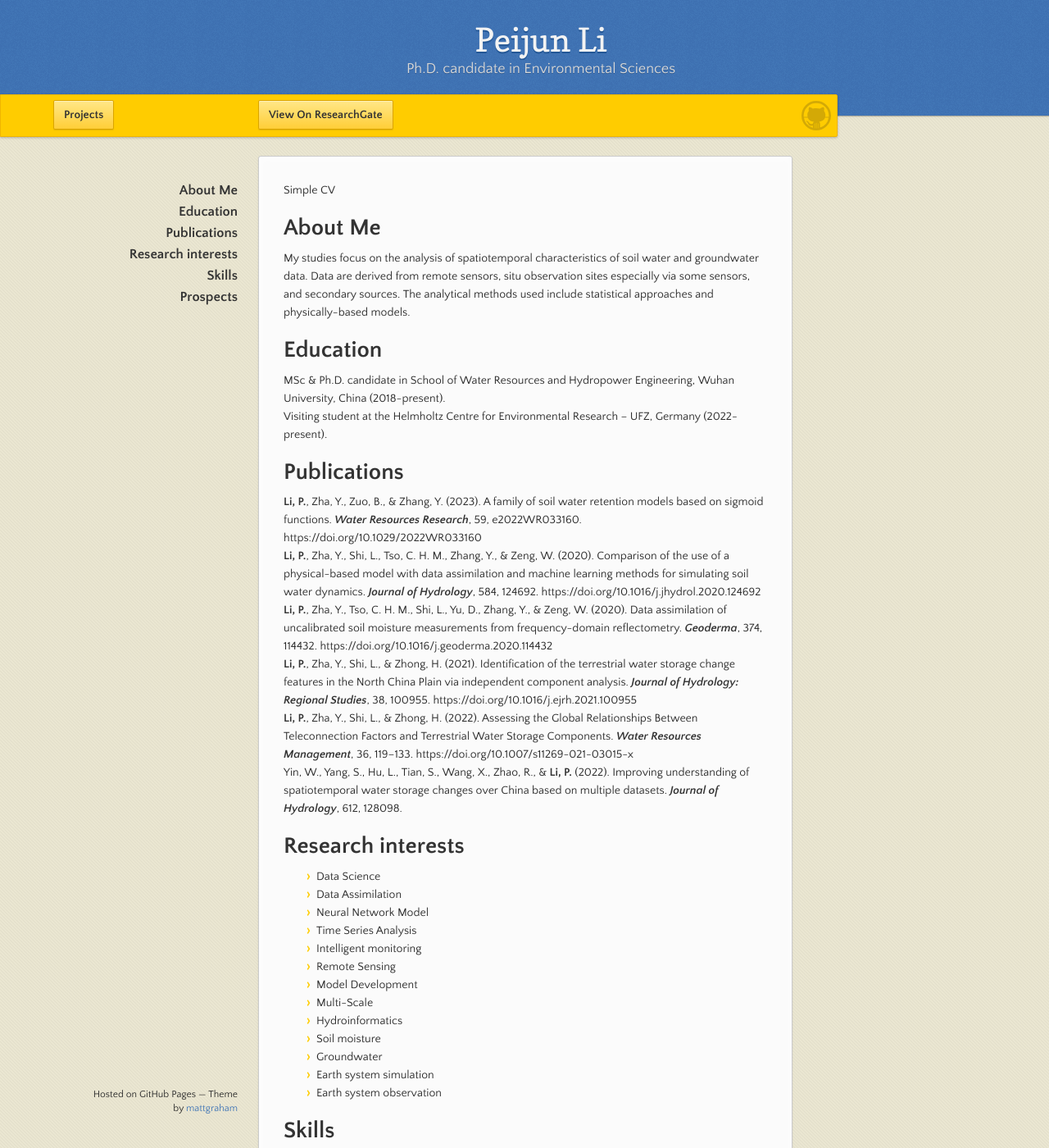
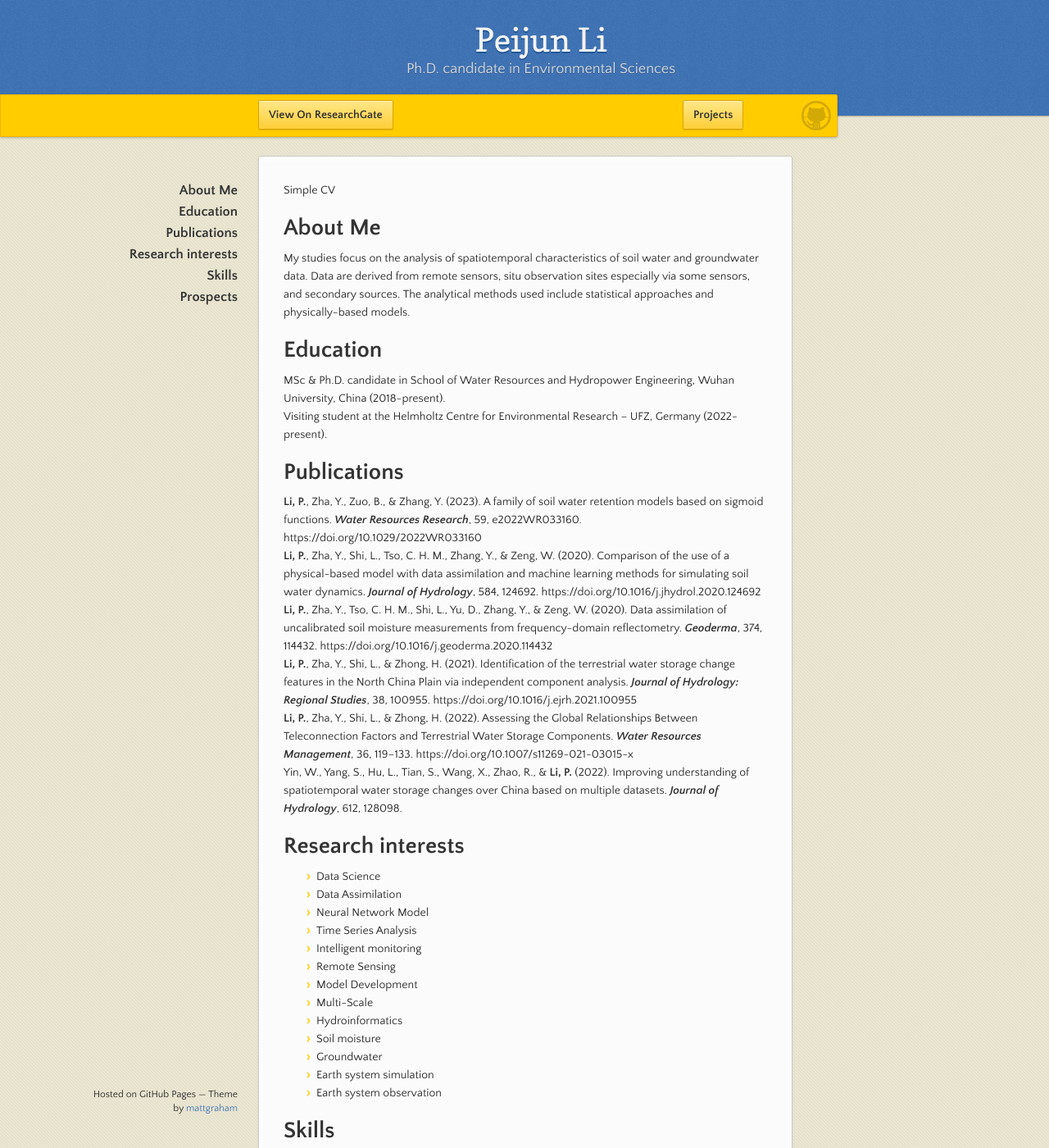
Before and after one commit to PercyLeeMaxWell/PercyLeeMaxWell.github.io, a Jekyll site: the page built from index.md, in a window 1280 px wide and 1400 px high. Shown: the whole window at 82% size. Built offline with Jekyll 4.4.1, drawn with Linux system fonts in a browser that asks for light colours.

Commit message:
Update jekyll-theme-leap-day.scss

```diff
--- a/_sass/jekyll-theme-leap-day.scss
+++ b/_sass/jekyll-theme-leap-day.scss
@@ -246,7 +246,7 @@ header {
 
   .fork2 {
     position:fixed;
-    margin-left:5%;
+    margin-left:65%;
     padding: 10px 12px;
     margin-top: 6px;
     line-height:14px;
```
